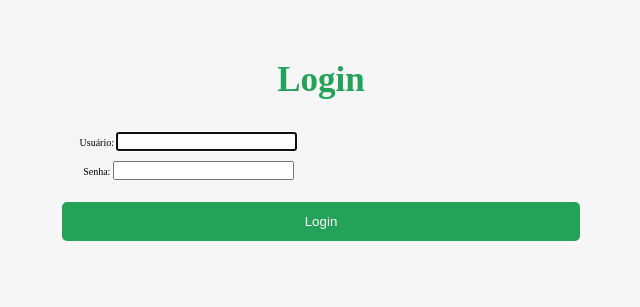
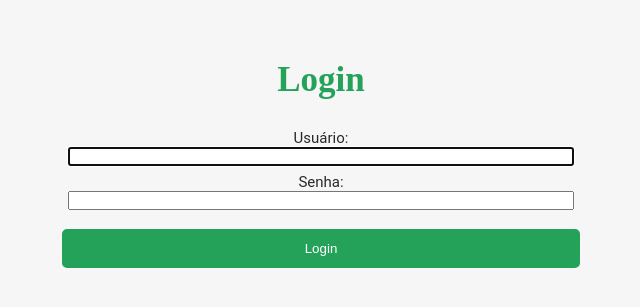
Before and after one commit to soualansousa/IFinder_Django, a Django app: page / in a window 1280 px wide. Shown: the part 38-345 px from the top of the page, without its empty margins (319-959 px from the left). Run offline with Django 5.2, Linux system fonts and the light colour scheme.

Commit message:
ATUALIZAÇÃO NA PAGINA DE LOGIN

```diff
--- a/base_static/global/css/style.css
+++ b/base_static/global/css/style.css
@@ -326,11 +326,28 @@ textarea {
 }
 .form-login{
     display: flex;
-    width: 253px;
-    padding: 7px 10px;
+    width: 51.8rem;
+    padding: 0.4375rem 0.625rem;
     justify-content: center;
     align-items: center;
-    gap: 10px;
+    gap: 0.625rem;
     flex-flow: column;
     border-radius: 5px;
+
 }
+.input-login{
+    display: flex;
+    flex-direction: column;
+    justify-content: center;
+    flex: 1 0 0;
+    align-self: stretch;
+    color: var(--menu-color );
+    text-align: center;
+    font-family: Roboto;
+    font-size: 0.9375rem;
+    font-style: normal;
+    font-weight: 400;
+    line-height: normal;
+    font-size: 1.5rem;
+
+}
--- a/ifinder/templates/ifinder/pages/login_page.html
+++ b/ifinder/templates/ifinder/pages/login_page.html
@@ -7,7 +7,12 @@
         <form method="post" action="/">
             <div class="form-login">
                 {% csrf_token %}
-                {{ form }}
+                {% for field in form %}
+                <div class="input-login">
+                    {{field.label_tag}}
+                    {{field}}
+                </div>
+                {% endfor %}
             </div>
             <button class="botao-enviar">Login</button>
 
```
Also changed, not shown: media/GSn1PV5WAAAbIVV_wbhI2mp.jpg (added), media/lula.jpg (added), media/lula_pVtg1CS.jpg (added).
